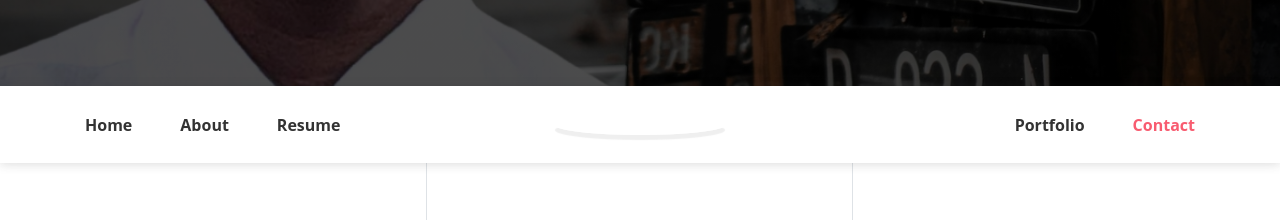
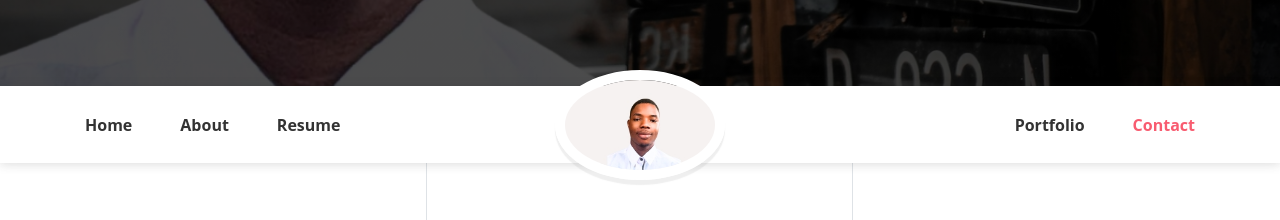
Before and after one commit to Topkidayo/Ayomide-Portfolio, a website: page index.html in a window 1280 px wide. Shown: the part 554-774 px from the top of the page. Drawn offline with Linux system fonts and the light colour scheme; some packages are replaced by stand-ins of ours.

Commit message:
Adding a file

```diff
--- a/index.html
+++ b/index.html
@@ -47,7 +47,7 @@
                     </li>
                 </ul>
                 <ul class="navbar-nav brand">
-                    <img src="public_html/assets/imgs/web-1.jpg" alt="" class="brand-img">
+                    <img src="public_html/assets/imgs/top - Copy.jpg" alt="" class="brand-img">
                     <li class="brand-txt">
                         <h5 class="brand-title">Ayomide Ademola </h5>
                         <div class="brand-subtitle">Web Designer | Developer</div>
```
